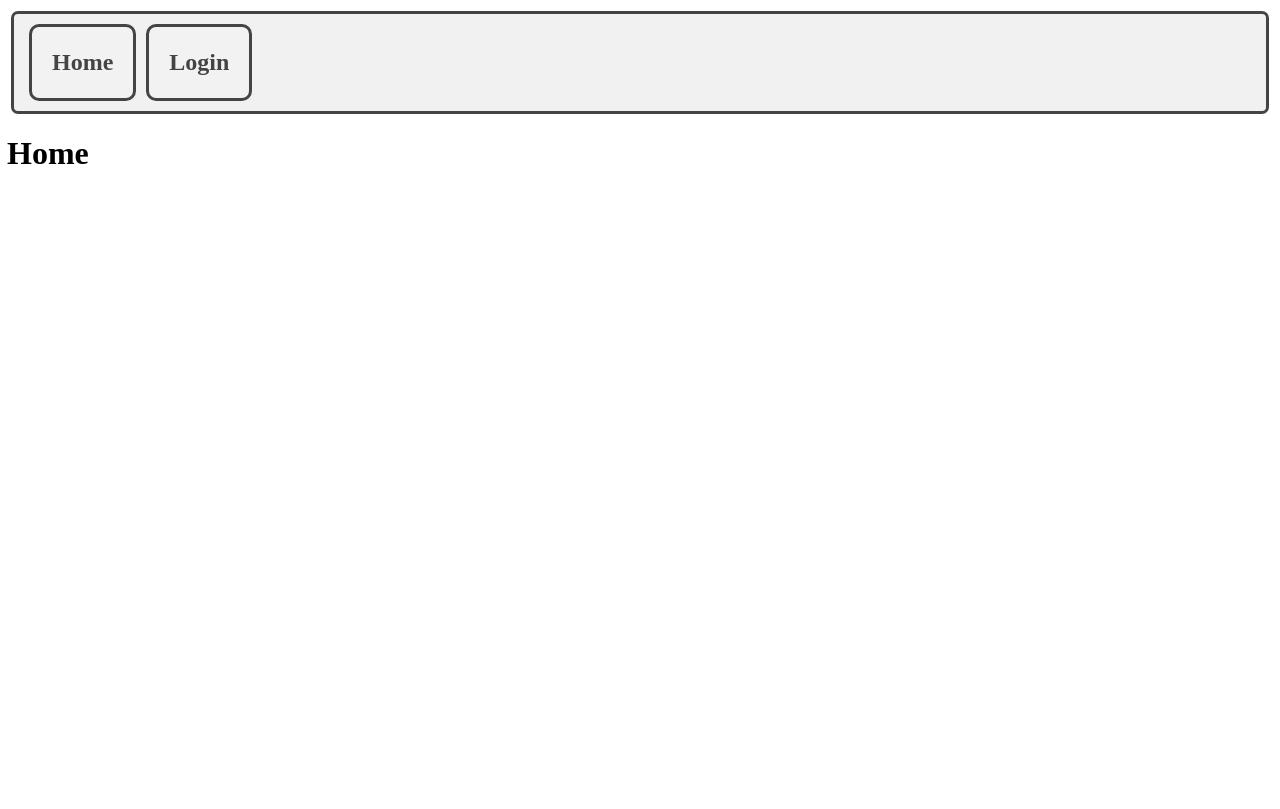
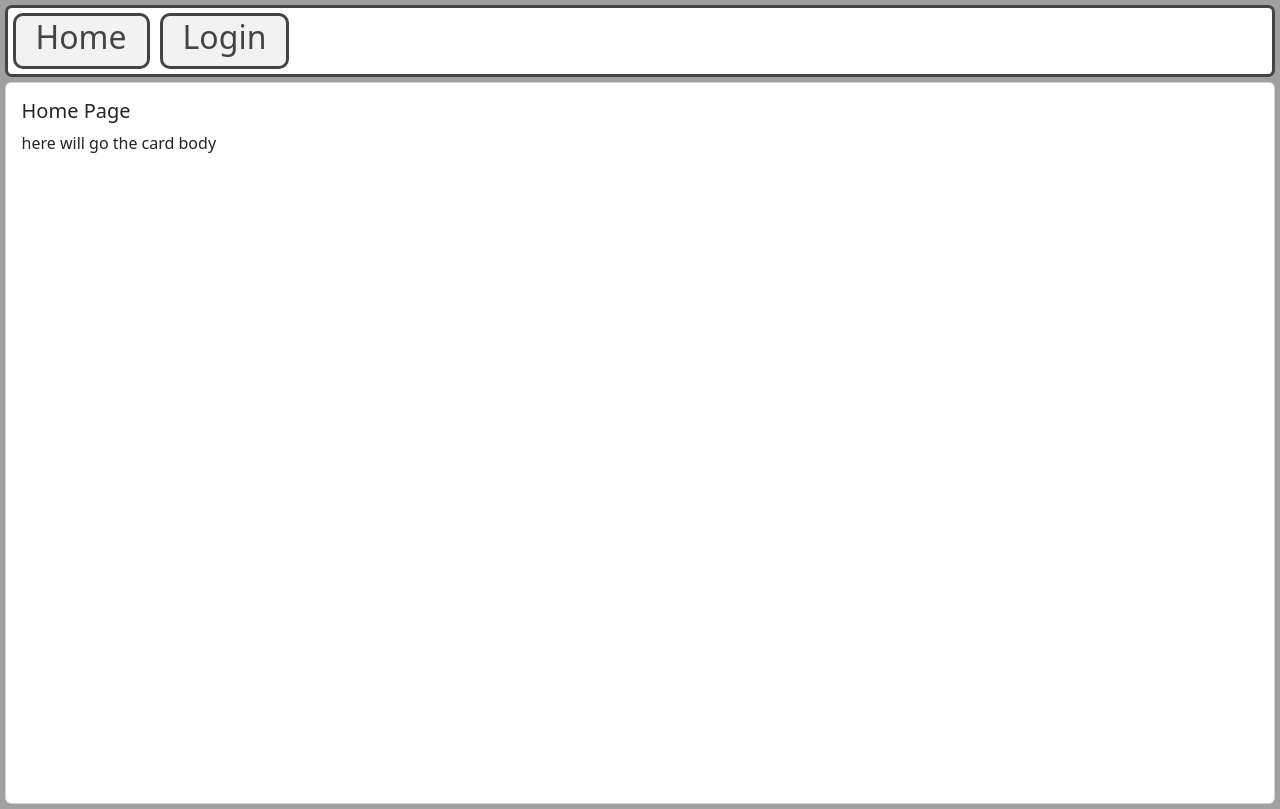
Before and after one commit to bdreaves04/Alevel-Project, a React (Create React App) app in the folder frontend/: page / in a window 1280 px wide. Built offline with nearby package versions, Linux system fonts and the light colour scheme.

Commit message:
added bootstrap and styled home and login pages

```diff
--- a/frontend/package.json
+++ b/frontend/package.json
@@ -8,6 +8,7 @@
     "@testing-library/user-event": "^13.5.0",
     "bootstrap": "^5.2.1",
     "react": "^18.2.0",
+    "react-bootstrap": "^2.5.0",
     "react-dom": "^18.2.0",
     "react-router-dom": "^6.4.0",
     "react-scripts": "5.0.1",
--- a/frontend/src/App.js
+++ b/frontend/src/App.js
@@ -1,4 +1,5 @@
 import { BrowserRouter, Routes, Route } from "react-router-dom";
+import 'bootstrap/dist/css/bootstrap.min.css';
 
 //pages and components
 import Home from "./pages/Home";
@@ -7,7 +8,6 @@ import Navbar from "./components/Navbar";
 
 function App() {
   return (
-    <>
       <div className="App">
         <BrowserRouter>
           <Navbar />
@@ -25,7 +25,6 @@ function App() {
           </div>
         </BrowserRouter>
       </div>
-    </>
   );
 }
 
--- a/frontend/src/components/Navbar.js
+++ b/frontend/src/components/Navbar.js
@@ -5,7 +5,7 @@ class Navbar extends Component {
     render() {
         return (
             <header>
-                <div className="container">
+                <div className="containerNav">
                     <Link to='/'>
                         <div className="navitem">
                             <h2>Home</h2>
--- a/frontend/src/index.css
+++ b/frontend/src/index.css
@@ -1,10 +1,10 @@
 header {
-  margin: 4px;
+  padding: 0.2%;
 }
 
-body {
-  margin: 5px;
+.App {
   padding: 2px;
+  background-color: #a0a0a0;
 }
 
 
@@ -13,14 +13,14 @@ header a {
   text-decoration: none;
 }
 
-header .container {
-  background-color: #f1f1f1;
+header .containerNav {
+  background-color: #fff;
   border-style: solid;
   border-color: #444;
   border-radius: 7px;
   display: flex;
-  padding: 5px 10px;
   justify-content: left;
+  width: 100%;
 }
 
 .navitem{
@@ -31,3 +31,9 @@ header .container {
   padding: 2px 20px;
   margin: 5px;
 }
+
+.card{
+  margin: 0.2%;
+  min-height: 90.3vh;
+  border-color: #444;
+}
--- a/frontend/src/pages/Home.js
+++ b/frontend/src/pages/Home.js
@@ -1,10 +1,16 @@
 import React, { Component } from 'react';
+import Card from 'react-bootstrap/Card';
 
 class Home extends Component {
     render() {
         return (
             <div className="Home">
-                <h1>Home</h1>
+                <Card>
+                    <Card.Body>
+                        <Card.Title>Home Page</Card.Title>
+                        <Card.Text>here will go the card body</Card.Text>
+                    </Card.Body>
+                </Card>
             </div>
         );
     }
--- a/frontend/src/pages/Login.js
+++ b/frontend/src/pages/Login.js
@@ -1,10 +1,15 @@
 import React, { Component } from 'react';
-
+import Card from 'react-bootstrap/Card';
 class Login extends Component {
     render() {
         return (
             <div className="login">
-                <h1>Login</h1>
+                <Card>
+                    <Card.Body>
+                        <Card.Title>Login Page</Card.Title>
+                        <Card.Text>here will go the card body</Card.Text>
+                    </Card.Body>
+                </Card>
             </div>
         );
     }
```
Also changed, not shown: 1 other file (tests, documents, lock files or other folders).
